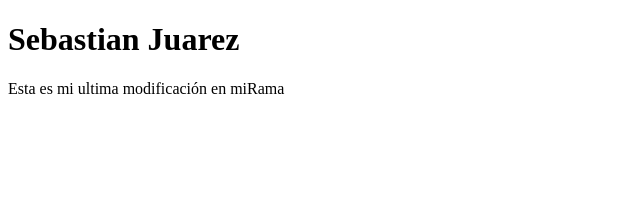
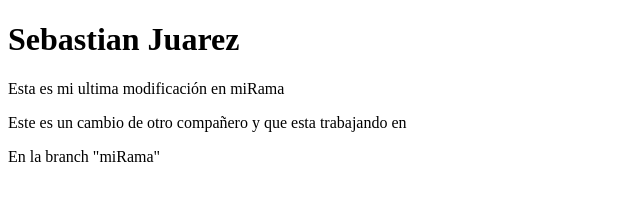
Before and after one commit to Sebas3899/aweb.10.git01, a plain HTML site: page presentacion.html in a window 1280 px wide. Shown: the whole page, without its empty margins (0-640 px from the left). Drawn offline with Linux system fonts and the light colour scheme.

Commit message:
Cambios de presentacion.html para agregar a quien trabajo ahi

```diff
--- a/presentacion.html
+++ b/presentacion.html
@@ -11,5 +11,7 @@
 
 
     <p>Esta es mi ultima modificación en miRama</p>
+    <p>Este es un cambio de otro compañero y que esta trabajando en    </p>
+    <p>En la branch "miRama"</p>
 </body>
 </html>
```
